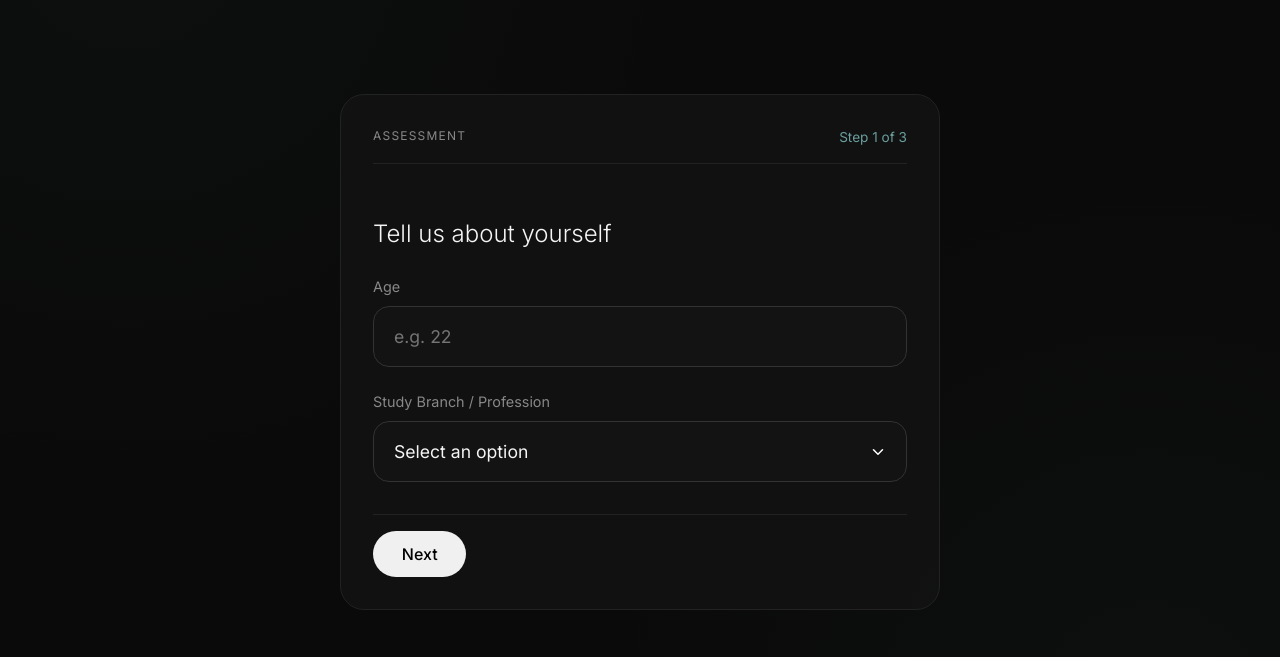
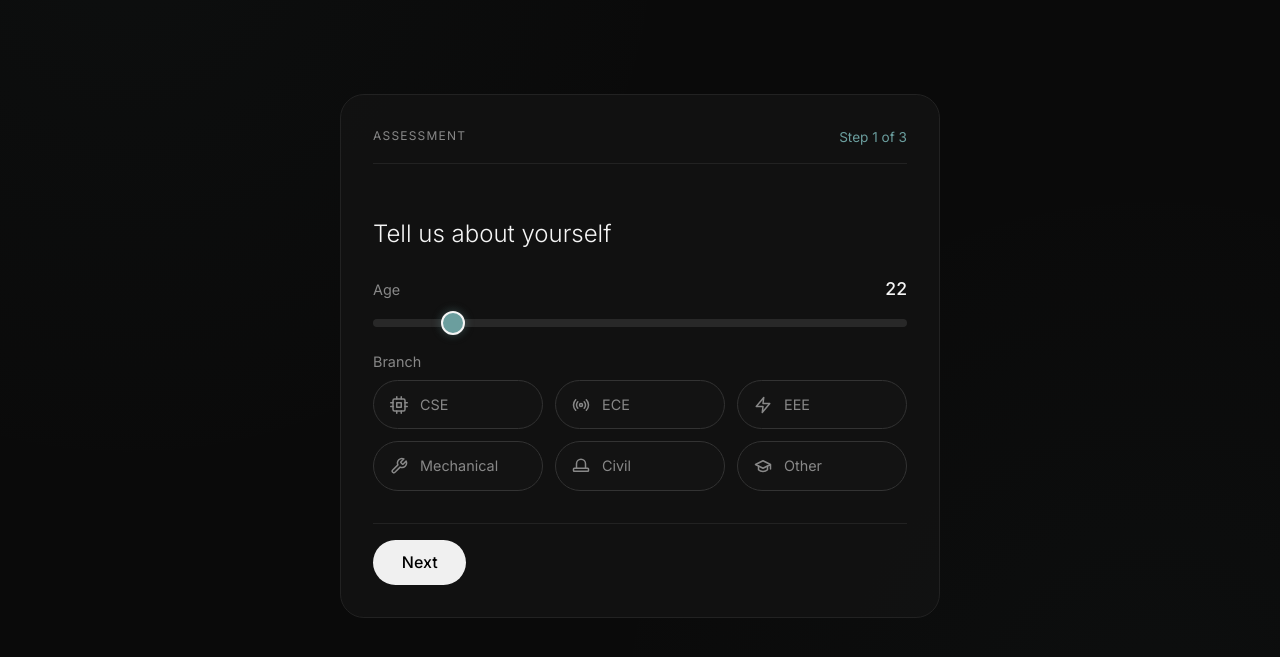
Before and after one commit to devlshourya/MDP, a plain HTML site: page index.html in a window 1280 px wide. Both pictures are taken after a click on the button "Start assessment". Shown: the part 73-730 px from the top of the page. Drawn offline with Linux system fonts and the light colour scheme.

Commit message:
Add files via upload

```diff
--- a/index.html
+++ b/index.html
@@ -79,21 +79,47 @@
                             <h3 class="form-title">Tell us about yourself</h3>
 
                             <div class="form-group">
-                                <label for="age">Age</label>
-                                <input type="number" id="age" name="age" min="10" max="100" required placeholder="e.g. 22">
+                                <div class="slider-header">
+                                    <label for="age">Age</label>
+                                    <span id="age-display" class="slider-value">22</span>
+                                </div>
+                                <input type="range" id="age" name="age" min="10" max="100" value="22" required class="slider">
                             </div>
 
                             <div class="form-group">
-                                <label for="branch">Study Branch / Profession</label>
-                                <select id="branch" name="branch" required>
-                                    <option value="" disabled selected>Select an option</option>
-                                    <option value="cs">Computer Science / IT</option>
-                                    <option value="engineering">Other Engineering</option>
-                                    <option value="arts">Arts / Humanities</option>
-                                    <option value="science">Natural Sciences</option>
-                                    <option value="working">Working Professional</option>
-                                    <option value="other">Other</option>
-                                </select>
+                                <label>Branch</label>
+                                <div class="pill-radio-group">
+                                    <label class="pill-radio">
+                                        <input type="radio" name="branch" value="cse" required>
+                                        <svg width="18" height="18" viewBox="0 0 24 24" fill="none" stroke="currentColor" stroke-width="2" stroke-linecap="round" stroke-linejoin="round"><rect x="4" y="4" width="16" height="16" rx="2" ry="2"/><rect x="9" y="9" width="6" height="6"/><line x1="9" y1="1" x2="9" y2="4"/><line x1="15" y1="1" x2="15" y2="4"/><line x1="9" y1="20" x2="9" y2="23"/><line x1="15" y1="20" x2="15" y2="23"/><line x1="20" y1="9" x2="23" y2="9"/><line x1="20" y1="14" x2="23" y2="14"/><line x1="1" y1="9" x2="4" y2="9"/><line x1="1" y1="14" x2="4" y2="14"/></svg>
+                                        <span>CSE</span>
+                                    </label>
+                                    <label class="pill-radio">
+                                        <input type="radio" name="branch" value="ece">
+                                        <svg width="18" height="18" viewBox="0 0 24 24" fill="none" stroke="currentColor" stroke-width="2" stroke-linecap="round" stroke-linejoin="round"><circle cx="12" cy="12" r="2"/><path d="M16.24 7.76a6 6 0 0 1 0 8.49m-8.48-.01a6 6 0 0 1 0-8.49m11.31-2.82a10 10 0 0 1 0 14.14m-14.14 0a10 10 0 0 1 0-14.14"/></svg>
+                                        <span>ECE</span>
+                                    </label>
+                                    <label class="pill-radio">
+                                        <input type="radio" name="branch" value="eee">
+                                        <svg width="18" height="18" viewBox="0 0 24 24" fill="none" stroke="currentColor" stroke-width="2" stroke-linecap="round" stroke-linejoin="round"><polygon points="13 2 3 14 12 14 11 22 21 10 12 10 13 2"/></svg>
+                                        <span>EEE</span>
+                                    </label>
+                                    <label class="pill-radio">
+                                        <input type="radio" name="branch" value="mechanical">
+                                        <svg width="18" height="18" viewBox="0 0 24 24" fill="none" stroke="currentColor" stroke-width="2" stroke-linecap="round" stroke-linejoin="round"><path d="M14.7 6.3a1 1 0 0 0 0 1.4l1.6 1.6a1 1 0 0 0 1.4 0l3.77-3.77a6 6 0 0 1-7.94 7.94l-6.91 6.91a2.12 2.12 0 0 1-3-3l6.91-6.91a6 6 0 0 1 7.94-7.94l-3.76 3.76z"/></svg>
+                                        <span>Mechanical</span>
+                                    </label>
+                                    <label class="pill-radio">
+                                        <input type="radio" name="branch" value="civil">
+                                        <svg width="18" height="18" viewBox="0 0 24 24" fill="none" stroke="currentColor" stroke-width="2" stroke-linecap="round" stroke-linejoin="round"><path d="M2 18a1 1 0 0 0 1 1h18a1 1 0 0 0 1-1v-2a1 1 0 0 0-1-1H3a1 1 0 0 0-1 1v2z"/><path d="M6 15V9a6 6 0 0 1 12 0v6"/></svg>
+                                        <span>Civil</span>
+                                    </label>
+                                    <label class="pill-radio">
+                                        <input type="radio" name="branch" value="other">
+                                        <svg width="18" height="18" viewBox="0 0 24 24" fill="none" stroke="currentColor" stroke-width="2" stroke-linecap="round" stroke-linejoin="round"><path d="M22 10v6M2 10l10-5 10 5-10 5z"/><path d="M6 12v5c3 3 9 3 12 0v-5"/></svg>
+                                        <span>Other</span>
+                                    </label>
+                                </div>
                             </div>
                         </div>
 
@@ -203,23 +229,23 @@
                             </div>
 
                             <div class="bar-wrapper">
-                                <div class="bar" style="height: 94%;" data-value="34%"></div>
+                                <div class="bar" style="height: 94%;" data-value="34"></div>
                                 <span class="bar-label">Eye strain</span>
                             </div>
                             <div class="bar-wrapper">
-                                <div class="bar" style="height: 61%;" data-value="22%"></div>
+                                <div class="bar" style="height: 61%;" data-value="22"></div>
                                 <span class="bar-label">Headache</span>
                             </div>
                             <div class="bar-wrapper">
-                                <div class="bar" style="height: 50%;" data-value="18%"></div>
+                                <div class="bar" style="height: 50%;" data-value="18"></div>
                                 <span class="bar-label">Poor concentration</span>
                             </div>
                             <div class="bar-wrapper">
-                                <div class="bar" style="height: 42%;" data-value="15%"></div>
+                                <div class="bar" style="height: 42%;" data-value="15"></div>
                                 <span class="bar-label">Sleep disturbance</span>
                             </div>
                             <div class="bar-wrapper">
-                                <div class="bar" style="height: 30%;" data-value="11%"></div>
+                                <div class="bar" style="height: 30%;" data-value="11"></div>
                                 <span class="bar-label">Unknown</span>
                             </div>
                         </div>
@@ -243,19 +269,19 @@
                             </div>
 
                             <div class="bar-wrapper">
-                                <div class="bar" style="height: 24%;" data-value="12%"></div>
+                                <div class="bar" style="height: 24%;" data-value="12"></div>
                                 <span class="bar-label"><4 hrs</span>
                             </div>
                             <div class="bar-wrapper">
-                                <div class="bar" style="height: 56%;" data-value="28%"></div>
+                                <div class="bar" style="height: 56%;" data-value="28"></div>
                                 <span class="bar-label">4-6 hrs</span>
                             </div>
                             <div class="bar-wrapper">
-                                <div class="bar" style="height: 84%;" data-value="42%"></div>
+                                <div class="bar" style="height: 84%;" data-value="42"></div>
                                 <span class="bar-label">6-8 hrs</span>
                             </div>
                             <div class="bar-wrapper">
-                                <div class="bar" style="height: 36%;" data-value="18%"></div>
+                                <div class="bar" style="height: 36%;" data-value="18"></div>
                                 <span class="bar-label">>8 hrs</span>
                             </div>
                         </div>
--- a/script.js
+++ b/script.js
@@ -85,6 +85,15 @@ document.addEventListener('DOMContentLoaded', () => {
         });
     }
 
+    // --- SLIDER LOGIC ---
+    const ageInput = document.getElementById('age');
+    const ageDisplay = document.getElementById('age-display');
+    if (ageInput && ageDisplay) {
+        ageInput.addEventListener('input', (e) => {
+            ageDisplay.textContent = e.target.value;
+        });
+    }
+
     // --- FORM LOGIC ---
     function updateFormSteps() {
         formSteps.forEach(step => {
@@ -151,6 +160,9 @@ document.addEventListener('DOMContentLoaded', () => {
         assessmentForm.reset();
         currentStep = 1;
         updateFormSteps();
+        if (ageDisplay && ageInput) {
+            ageDisplay.textContent = ageInput.value;
+        }
     }
 
     // --- SUBMIT & ANALYZE ---
--- a/styles.css
+++ b/styles.css
@@ -347,6 +347,58 @@ select {
     background-size: 1em;
 }
 
+/* Range Slider */
+.slider-header {
+    display: flex;
+    justify-content: space-between;
+    align-items: center;
+    margin-bottom: 0.5rem;
+}
+
+.slider-header label {
+    margin-bottom: 0 !important;
+}
+
+.slider-value {
+    color: var(--text-main);
+    font-weight: 500;
+    font-size: 1.1rem;
+}
+
+input[type="range"].slider {
+    -webkit-appearance: none;
+    width: 100%;
+    height: 8px;
+    background: rgba(255, 255, 255, 0.1);
+    border-radius: 4px;
+    outline: none;
+    transition: background 0.2s;
+    padding: 0;
+    border: none;
+}
+
+input[type="range"].slider::-webkit-slider-thumb {
+    -webkit-appearance: none;
+    appearance: none;
+    width: 24px;
+    height: 24px;
+    border-radius: 50%;
+    background: var(--accent-teal);
+    cursor: pointer;
+    border: 2px solid var(--text-main);
+    box-shadow: 0 0 10px rgba(107, 158, 158, 0.4);
+}
+
+input[type="range"].slider::-moz-range-thumb {
+    width: 24px;
+    height: 24px;
+    border-radius: 50%;
+    background: var(--accent-teal);
+    cursor: pointer;
+    border: 2px solid var(--text-main);
+    box-shadow: 0 0 10px rgba(107, 158, 158, 0.4);
+}
+
 .radio-group {
     display: flex;
     flex-direction: column;
@@ -377,6 +429,41 @@ select {
     margin-right: 1rem;
     accent-color: var(--accent-teal);
 }
+
+.pill-radio-group {
+    display: grid;
+    grid-template-columns: repeat(3, 1fr);
+    gap: 0.75rem;
+}
+
+.pill-radio {
+    display: flex;
+    align-items: center;
+    gap: 0.75rem;
+    padding: 0.8rem 1rem;
+    border: 1px solid #333;
+    border-radius: 30px;
+    cursor: pointer;
+    background: rgba(22, 22, 22, 0.8);
+    transition: all 0.2s ease;
+    color: var(--text-muted);
+}
+
+.pill-radio input[type="radio"] {
+    display: none;
+}
+
+.pill-radio:hover {
+    border-color: #555;
+    color: var(--text-main);
+}
+
+.pill-radio:has(input:checked) {
+    border-color: var(--accent-teal);
+    background: rgba(107, 158, 158, 0.08);
+    color: var(--text-main);
+}
+
 
 .form-actions {
     display: flex;
@@ -785,6 +872,10 @@ select {
         display: none;
     }
 
+    .pill-radio-group {
+        grid-template-columns: 1fr;
+    }
+
     .main-heading {
         font-size: 3rem;
     }
```
